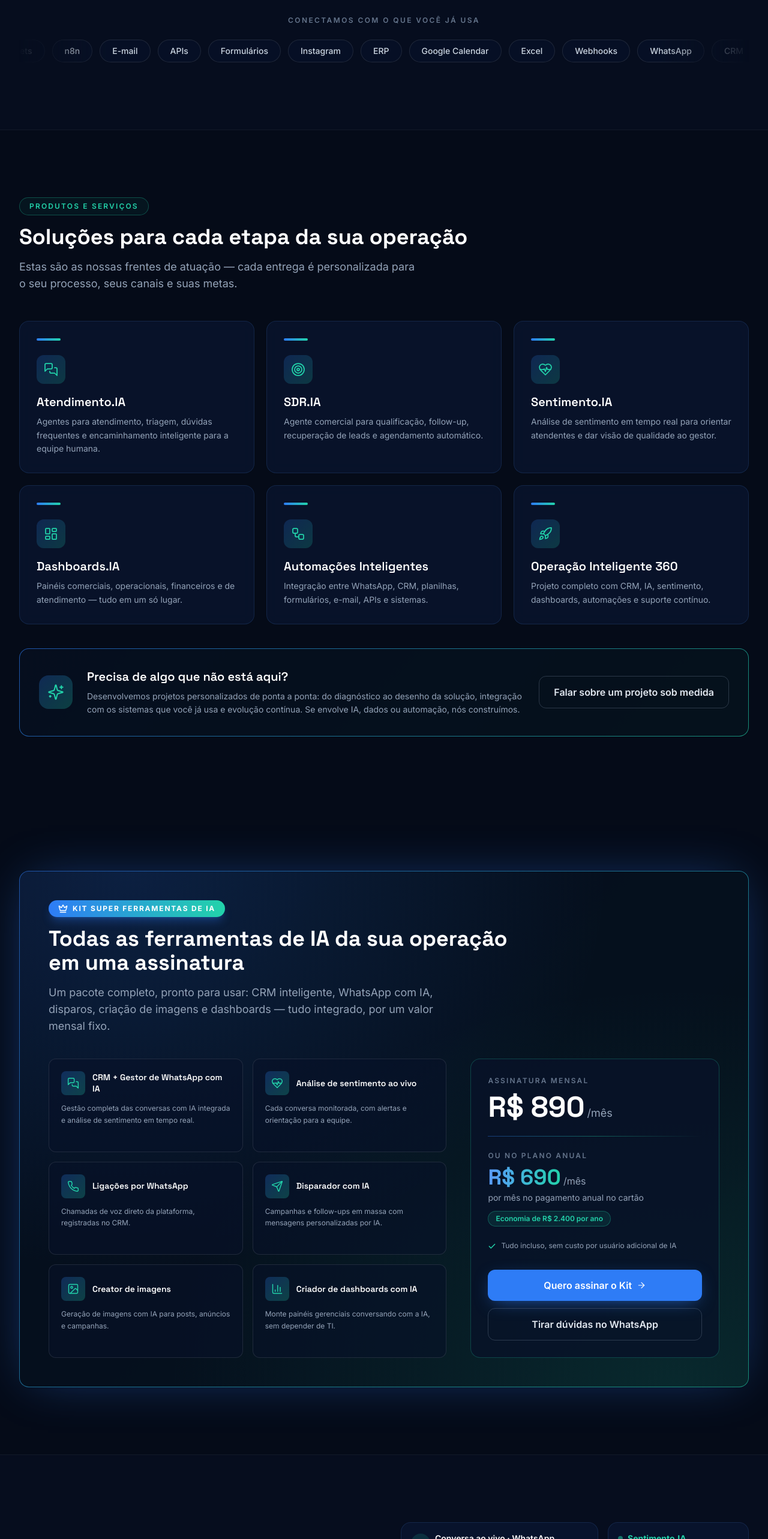
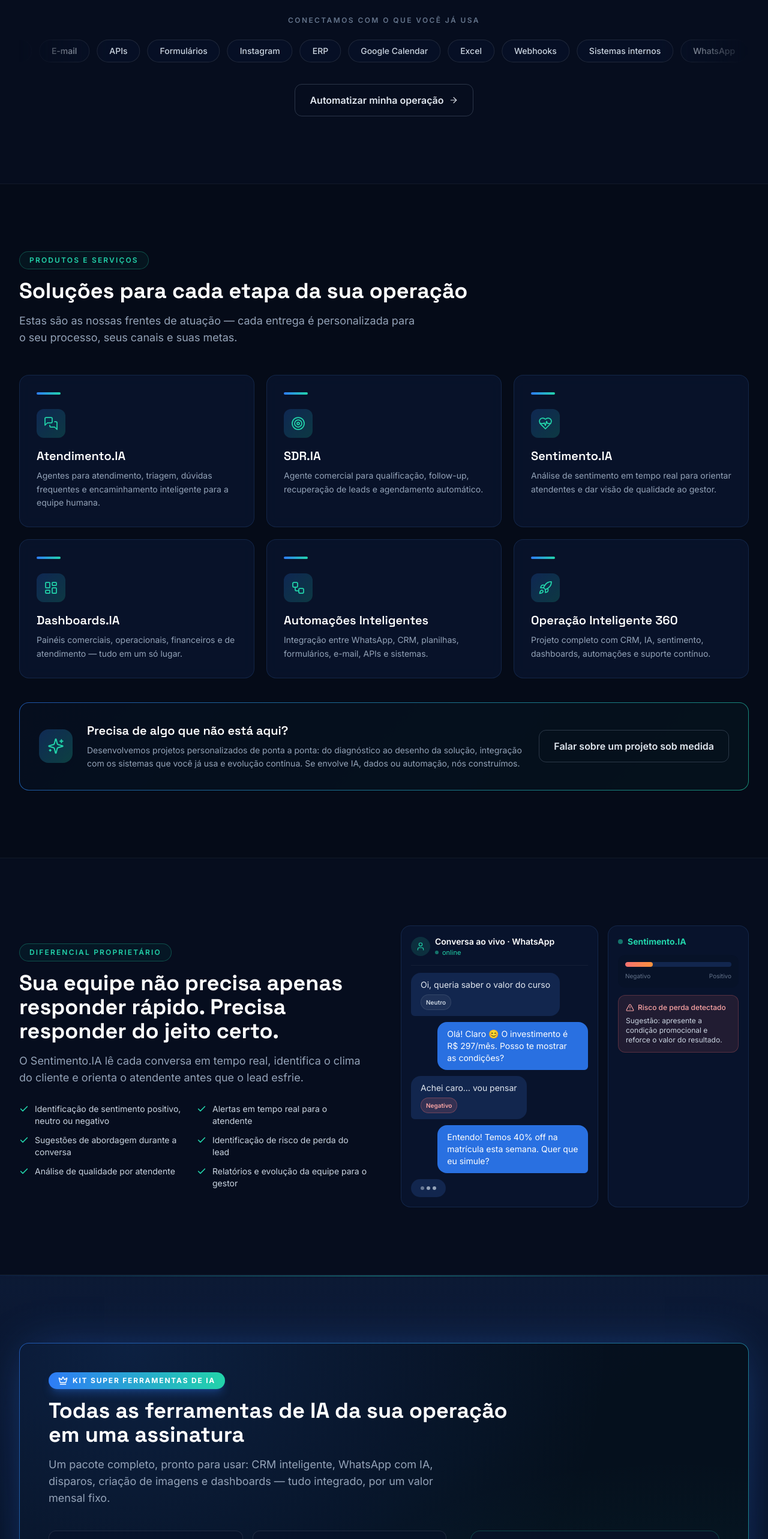
Before and after one commit to jgugamelo/desenvolvendo.ia, a Next.js app in the folder site/: page / in a window 1280 px wide. Shown: the part 2346-4912 px from the top of the page at 60% size. Built offline with nearby package versions, Linux system fonts and the light colour scheme.

Commit message:
feat(conversão): Sentimento.IA antes do Kit, CTAs contextuais, Kit com faixa de destaque, remove n8n do site

```diff
--- a/site/app/page.js
+++ b/site/app/page.js
@@ -45,8 +45,8 @@ export default function Page() {
       <Problem t={t} />
       <Solution t={t} />
       <Products t={t} />
+      <SentimentDemo t={t} />
       <Toolkit t={t} />
-      <SentimentDemo t={t} />
       <DashboardsSection t={t} />
       <Who t={t} />
       <How t={t} />
--- a/site/components/DashboardsSection.js
+++ b/site/components/DashboardsSection.js
@@ -2,6 +2,7 @@
 
 import { useEffect, useRef, useState } from 'react';
 import Reveal from './Reveal';
+import Icon from './Icon';
 import { trackEvent } from '@/lib/i18n';
 
 const WEEK_BARS = [38, 52, 47, 64, 58, 78, 92];
@@ -130,6 +131,13 @@ export default function DashboardsSection({ t }) {
                 </span>
               ))}
             </div>
+            <a
+              href="#diagnostico"
+              className="btn-primary mt-9"
+              onClick={() => trackEvent('click_cta_diagnostico', { placement: 'dashboards' })}
+            >
+              {t.dashboards.cta} <Icon name="arrow-right" className="h-4 w-4" />
+            </a>
           </Reveal>
         </div>
       </div>
--- a/site/components/Sections.js
+++ b/site/components/Sections.js
@@ -109,6 +109,15 @@ export function Solution({ t }) {
                 </span>
               ))}
             </div>
+          </div>
+          <div className="mt-9 text-center">
+            <a
+              href="#diagnostico"
+              className="btn-ghost"
+              onClick={() => trackEvent('click_cta_diagnostico', { placement: 'automations' })}
+            >
+              {t.solution.cta} <Icon name="arrow-right" className="h-4 w-4" />
+            </a>
           </div>
         </Reveal>
       </div>
--- a/site/components/Toolkit.js
+++ b/site/components/Toolkit.js
@@ -15,7 +15,16 @@ export default function Toolkit({ t }) {
   const waHref = `https://wa.me/${WHATSAPP_NUMBER}?text=${encodeURIComponent(k.whatsappMsg)}`;
 
   return (
-    <section id="kit-ia" className="relative z-10 py-20 lg:py-28">
+    <section
+      id="kit-ia"
+      className="relative z-10 border-y border-accent/20 py-20 lg:py-28"
+      style={{
+        background:
+          'linear-gradient(180deg, rgba(18,38,78,0.55) 0%, rgba(12,27,58,0.35) 50%, rgba(5,11,24,0) 100%)',
+      }}
+    >
+      {/* faixa de destaque: brilho superior */}
+      <div className="pointer-events-none absolute inset-x-0 top-0 h-px bg-gradient-to-r from-transparent via-ai/60 to-transparent" />
       <div className="mx-auto max-w-7xl px-5 lg:px-8">
         <Reveal>
           <div className="gborder shadow-[0_0_80px_-20px_rgba(46,124,246,0.45)]">
```
Also changed, not shown: site/lib/i18n.js, site/public/llms.txt, 4 other files (tests, documents, lock files or other folders).
